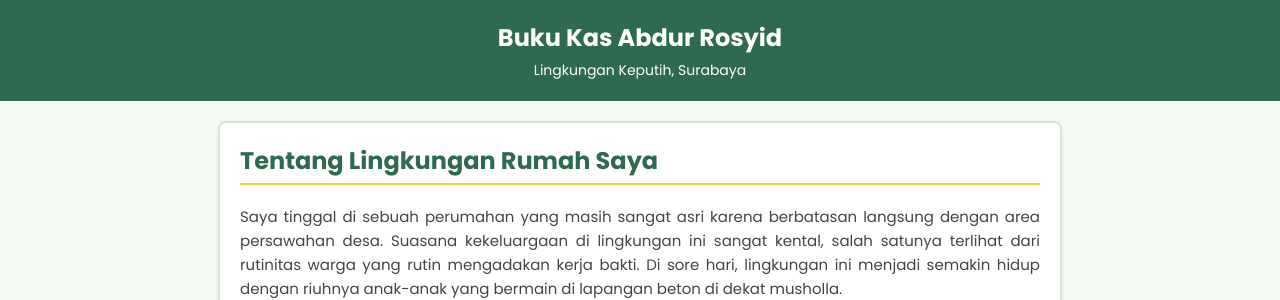
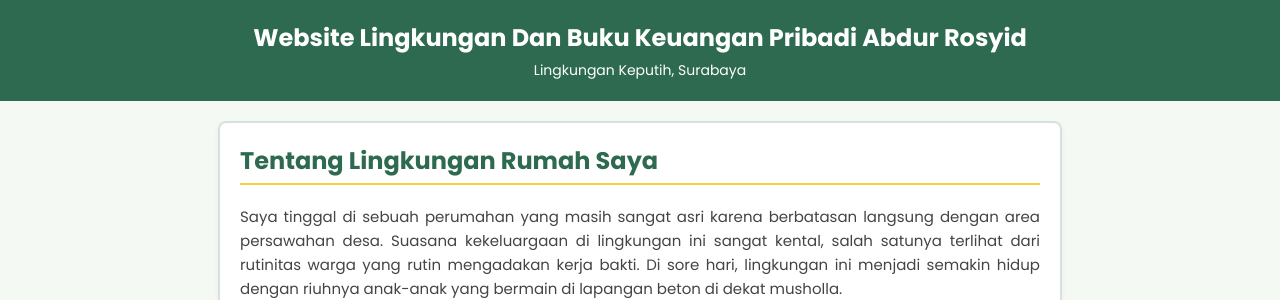
Before and after one commit to AbdurOsit/Tugas-Akhir-Desain-Web, a plain HTML site: page index.html in a window 1280 px wide. Shown: the top 300 px of the page. Drawn offline with nearby package versions, Linux system fonts and the light colour scheme; no server answers.

Commit message:
Ganti Header

```diff
--- a/index.html
+++ b/index.html
@@ -3,7 +3,7 @@
 <head>
     <meta charset="UTF-8">
     <meta name="viewport" content="width=device-width, initial-scale=1.0">
-    <title>Buku Kas & Lingkungan Pribadi</title>
+    <title>Lingkungan dan Buku Kas Abdur Rosyid</title>
 
     <link rel="preconnect" href="https://fonts.googleapis.com">
     <link rel="preconnect" href="https://fonts.gstatic.com" crossorigin>
@@ -14,7 +14,7 @@
 <body>
 
     <header>
-        <h1>Buku Kas <span id="nama-user"></span></h1>
+        <h1> Website Lingkungan Dan Buku Keuangan Pribadi <span id="nama-user"></span></h1>
         <p id="lokasi-user" style="margin: 5px 0 0 0; font-size: 14px;">Memuat lokasi...</p>
     </header>
 
```
